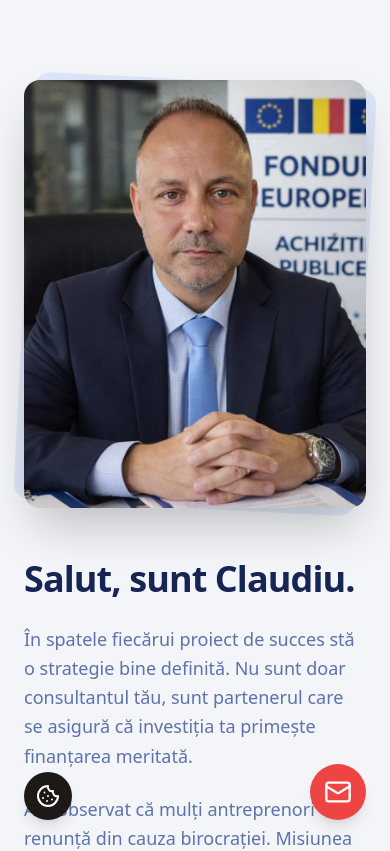
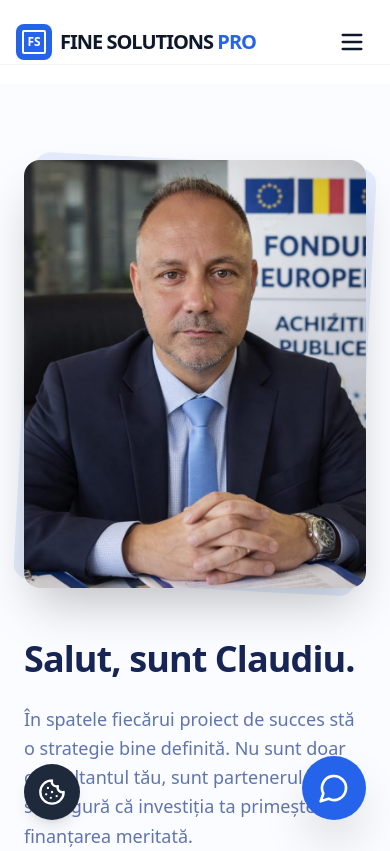
Before and after one commit to evialbert/FSPro, a Next.js app: page / in a window 390 px wide. Shown: the top 851 px of the page. Built offline with nearby package versions, Linux system fonts and the light colour scheme.

Commit message:
Prima versiune a proiectului Fine Solutions

```diff
--- a/app/layout.tsx
+++ b/app/layout.tsx
@@ -1,12 +1,17 @@
 import type { Metadata } from 'next';
-import './globals.css'; // Asigură-te că importul CSS este corect
+import './globals.css';
+
+// Importăm componentele
+import Navbar from '@/components/Navbar';
 import Footer from '@/components/Footer';
 import ContactSwitcher from '@/components/ContactSwitcher';
 import CookieButton from '@/components/CookieButton';
+import CookieBanner from '@/components/CookieBanner';
 
+// Metadata pentru SEO
 export const metadata: Metadata = {
   title: 'Fine Solutions Professional',
-  description: 'Fine Solutions Professional - Soluții profesionale pentru afacerea ta',
+  description: 'Soluții profesionale pentru afacerea ta',
 };
 
 export default function RootLayout({
@@ -16,18 +21,28 @@ export default function RootLayout({
 }) {
   return (
     <html lang="ro">
-      <body className="min-h-screen flex flex-col">
-        {/* Conținutul paginii tale */}
-        <main className="flex-grow">
+      <body className="min-h-screen flex flex-col bg-white">
+
+        {/* Navigația (Fixed la top) */}
+        <Navbar />
+
+        {/* Conținutul paginii:
+          'pt-20' este esențial pentru a preveni suprapunerea conținutului
+          peste Navbar-ul care are poziție 'fixed'.
+        */}
+        <main className="flex-grow pt-20">
           {children}
         </main>
 
-        {/* Footer-ul rămâne la baza paginii */}
+        {/* Footer-ul la baza paginii */}
         <Footer />
 
-        {/* Butoanele Floating (Se vor afișa peste tot) */}
+        {/* Elemente Floating (sunt 'fixed' în componentele lor,
+            deci vor apărea mereu deasupra conținutului) */}
         <ContactSwitcher />
         <CookieButton />
+        <CookieBanner />
+
       </body>
     </html>
   );
--- a/app/page.tsx
+++ b/app/page.tsx
@@ -1,23 +1,33 @@
 // app/page.tsx
-import Hero from "@/components/Hero";
-import Services from "@/components/Services";
-import ConsultantSection from "@/components/ConsultantSection";
-import ContactForm from "@/components/ContactForm";
+import Hero from '@/components/Hero'; // Asigură-te că ai creat acest fișier
+import Services from '@/components/Services'; // Asigură-te că ai creat acest fișier
+import ConsultantSection from '@/components/ConsultantSection'; // Secțiunea unitară cu Claudiu
 
 export default function Home() {
   return (
-    <main className="bg-stone-50 text-stone-900">
-      {/* 1. Hero: Impactul vizual și mesajul principal */}
+    <main className="flex flex-col min-h-screen">
+
+      {/* 1. Hero Section - Prima impresie (Header-ul paginii) */}
       <Hero />
 
-      {/* 2. Services: Ce oferim concret */}
+      {/* 2. Servicii - Ce oferi */}
       <Services />
 
-      {/* 3. Consultant: Autoritate și încredere */}
+      {/* 3. Despre/Consultant - Claudiu (Apare O SINGURĂ DATĂ) */}
       <ConsultantSection />
 
-      {/* 4. Contact: Apel la acțiune final */}
-      <ContactForm />
+      {/* 4. Contact/CTA - Un apel final la acțiune */}
+      <section className="py-16 bg-blue-600 text-white text-center">
+        <h2 className="text-3xl font-bold mb-4">Ești gata să duci afacerea la nivelul următor?</h2>
+        <p className="mb-8 opacity-90">Contactează-ne pentru o discuție fără obligații.</p>
+        <a
+          href="/contact"
+          className="bg-white text-blue-600 px-8 py-3 rounded-full font-bold hover:bg-slate-100 transition"
+        >
+          Solicită o ofertă
+        </a>
+      </section>
+
     </main>
   );
 }
--- a/components/ConsultantSection.tsx
+++ b/components/ConsultantSection.tsx
@@ -1,44 +1,52 @@
-import React from 'react';
+// components/ConsultantSection.tsx
+import Image from 'next/image';
+import { CheckCircle } from 'lucide-react';
 
 export default function ConsultantSection() {
+  const expertiza = [
+    'Strategie și Consultanță',
+    'Optimizarea proceselor',
+    'Management operațional',
+    'Soluții personalizate'
+  ];
+
   return (
-    <section id="consultant" className="py-20 bg-stone-50">
-      <div className="max-w-6xl mx-auto px-6 grid md:grid-cols-2 gap-12 items-center">
+    <section className="py-20 bg-white">
+      <div className="max-w-6xl mx-auto px-4 sm:px-6 lg:px-8">
+        <div className="grid md:grid-cols-2 gap-12 items-center">
 
-        {/* Imaginea - asigură-te că fișierul este în folderul /public */}
-        <div className="relative rounded-2xl overflow-hidden shadow-xl border border-stone-200">
-          <img
-            src="/claudiu.jpg"
-            alt="Claudiu - Consultant Fonduri Europene"
-            className="w-full h-[500px] object-cover"
-          />
-        </div>
-
-        {/* Textul - Conținut profesionist și prietenos */}
-        <div className="space-y-6">
-          <span className="text-stone-500 font-semibold uppercase tracking-widest text-sm">
-            Expertiză & Parteneriat
-          </span>
-
-          <h2 className="text-4xl font-bold text-stone-900 leading-tight">
-            Claudiu, partenerul tău în atragerea fondurilor europene.
-          </h2>
-
-          <div className="text-stone-700 space-y-4 text-lg">
-            <p>
-              Navigarea prin labirintul birocratic al fondurilor europene necesită mai mult decât cunoștințe tehnice; necesită o strategie clară și un partener de încredere.
-            </p>
-            <p>
-              Scopul meu este să transform complexitatea reglementărilor în oportunități concrete pentru afacerea ta. Abordez fiecare proiect cu seriozitatea și rigoarea pe care le impune acest domeniu, menținând în același timp o comunicare deschisă și transparentă cu tine.
-            </p>
+          {/* Poza - Apare o singură dată aici */}
+          <div className="relative">
+            <div className="absolute -inset-4 bg-blue-50 rounded-3xl -z-10" />
+            <Image
+              src="/poza-claudiu.jpg" // Asigură-te că ai poza în folderul public
+              alt="Claudiu - Consultant Fine Solutions"
+              width={600}
+              height={700}
+              className="rounded-2xl shadow-xl w-full h-auto object-cover"
+            />
           </div>
 
-          <a
-            href="#contact"
-            className="inline-block bg-stone-900 text-white px-8 py-4 rounded-lg font-bold hover:bg-stone-700 transition-colors"
-          >
-            Hai să discutăm despre proiectul tău
-          </a>
+          {/* Textul combinat */}
+          <div className="space-y-6">
+            <h2 className="text-3xl md:text-4xl font-extrabold text-slate-900 tracking-tight">
+              Expertiză și viziune cu <span className="text-blue-600">Claudiu</span>
+            </h2>
+            <p className="text-slate-600 text-lg leading-relaxed">
+              Cu o abordare pragmatică și orientată spre rezultate, Claudiu te ajută să identifici
+              punctele slabe ale afacerii și să le transformi în avantaje competitive.
+              Fiecare soluție este adaptată nevoilor tale specifice.
+            </p>
+
+            <ul className="space-y-3">
+              {expertiza.map((item) => (
+                <li key={item} className="flex items-center gap-3 text-slate-700">
+                  <CheckCircle className="w-5 h-5 text-blue-600" />
+                  {item}
+                </li>
+              ))}
+            </ul>
+          </div>
         </div>
       </div>
     </section>
--- a/components/ContactSwitcher.tsx
+++ b/components/ContactSwitcher.tsx
@@ -1,62 +1,45 @@
 'use client';
+import React, { useState } from 'react';
+import { MessageCircle, Send, Mail, Phone, X } from 'lucide-react';
 
-import React, { useState, useEffect } from 'react';
-import { MessageCircle, Send, Mail, Phone } from 'lucide-react';
-
-// Configurăm metodele de contact
 const contactMethods = [
-  {
-    icon: MessageCircle,
-    link: 'https://m.me/NUME_UTILIZATOR_FACEBOOK', // Înlocuiește cu link-ul tău de Messenger
-    color: 'bg-blue-600',
-    label: 'Messenger'
-  },
-  {
-    icon: Send,
-    link: 'https://wa.me/40746061243',
-    color: 'bg-green-500',
-    label: 'WhatsApp'
-  },
-  {
-    icon: Mail,
-    link: 'mailto:contact@finesolutionspro.ro',
-    color: 'bg-red-500',
-    label: 'Email'
-  },
-  {
-    icon: Phone,
-    link: 'tel:+40746061243',
-    color: 'bg-blue-900',
-    label: 'Vreau să fiu sunat(ă)'
-  },
+  { icon: MessageCircle, link: 'https://m.me/NUME_UTILIZATOR', color: 'bg-blue-600', label: 'Messenger' },
+  { icon: Send, link: 'https://wa.me/40746061243', color: 'bg-green-500', label: 'WhatsApp' },
+  { icon: Mail, link: 'mailto:contact@finesolutionspro.ro', color: 'bg-red-500', label: 'Email' },
+  { icon: Phone, link: 'tel:+40746061243', color: 'bg-blue-900', label: 'Sună-ne' },
 ];
 
 export default function ContactSwitcher() {
-  const [index, setIndex] = useState(0);
-
-  // Funcția de rotație automată
-  useEffect(() => {
-    const interval = setInterval(() => {
-      setIndex((prev) => (prev + 1) % contactMethods.length);
-    }, 3000); // Se schimbă la fiecare 3 secunde
-
-    return () => clearInterval(interval);
-  }, []);
-
-  const CurrentMethod = contactMethods[index];
-  const IconComponent = CurrentMethod.icon;
+  const [isOpen, setIsOpen] = useState(false);
 
   return (
-    <a
-      href={CurrentMethod.link}
-      target="_blank"
-      rel="noopener noreferrer"
-      className={`fixed bottom-6 right-6 z-50 flex h-14 w-14 items-center justify-center rounded-full text-white shadow-lg transition-all duration-500 hover:scale-110 active:scale-95 ${CurrentMethod.color}`}
-      title={CurrentMethod.label}
-      aria-label={CurrentMethod.label}
-    >
-      {/* Iconița se animează la schimbare */}
-      <IconComponent className="h-7 w-7 animate-in fade-in zoom-in duration-500" />
-    </a>
+    <div className="fixed bottom-6 right-6 z-50 flex flex-col items-center gap-3">
+      {isOpen && (
+        <div className="flex flex-col gap-3 mb-2 animate-in slide-in-from-bottom-6 fade-in zoom-in duration-300">
+          {contactMethods.map((method, index) => (
+            <a
+              key={index}
+              href={method.link}
+              target="_blank"
+              rel="noopener noreferrer"
+              onClick={() => setIsOpen(false)}
+              className={`flex h-14 w-14 items-center justify-center rounded-full text-white shadow-xl transition-transform hover:scale-110 ${method.color}`}
+              title={method.label}
+              aria-label={method.label}
+            >
+              <method.icon className="h-7 w-7" />
+            </a>
+          ))}
+        </div>
+      )}
+
+      <button
+        onClick={() => setIsOpen(!isOpen)}
+        className="flex h-16 w-16 items-center justify-center rounded-full bg-blue-600 text-white shadow-2xl transition-transform hover:scale-105 active:scale-95 hover:bg-blue-700"
+        aria-label="Contact"
+      >
+        {isOpen ? <X className="h-8 w-8" /> : <MessageCircle className="h-8 w-8" />}
+      </button>
+    </div>
   );
 }
--- a/components/CookieBanner.tsx
+++ b/components/CookieBanner.tsx
@@ -1,68 +1,51 @@
-"use client";
-
-import React, { useState, useEffect } from "react";
-import Link from "next/link";
+'use client';
+import React, { useState, useEffect } from 'react';
 
 export default function CookieBanner() {
-  const [isVisible, setIsVisible] = useState(false);
+  const [isOpen, setIsOpen] = useState(false);
+  const [showPreferences, setShowPreferences] = useState(false);
 
   useEffect(() => {
-    // Verificăm dacă utilizatorul a făcut deja o alegere
-    const consent = localStorage.getItem("cookie-consent");
-    if (!consent) {
-      setIsVisible(true);
-    }
+    const handleOpen = () => setIsOpen(true);
+    window.addEventListener('open-cookie-settings', handleOpen);
+    return () => window.removeEventListener('open-cookie-settings', handleOpen);
   }, []);
 
-  const handleConsent = (status: "accepted" | "rejected") => {
-    localStorage.setItem("cookie-consent", status);
-    setIsVisible(false);
-    // Aici poți activa sau opri scripturile de tracking (ex: Google Analytics)
-  };
-
-  if (!isVisible) return null;
+  if (!isOpen) return null;
 
   return (
-    <div className="fixed bottom-4 left-4 right-4 z-[100] md:left-auto md:right-8 md:max-w-md animate-in fade-in slide-in-from-bottom-10 duration-700">
-      <div className="bg-white/95 backdrop-blur-md border border-slate-200 shadow-2xl rounded-2xl p-6">
-        <div className="flex items-start space-x-4">
-          <div className="bg-blue-100 p-2 rounded-lg">
-            <span className="text-xl">🍪</span>
+    <div className="fixed bottom-0 left-0 right-0 z-[100] bg-white p-6 shadow-[0_-10px_25px_-5px_rgba(0,0,0,0.1)] border-t border-slate-200">
+      <div className="max-w-4xl mx-auto">
+        {!showPreferences ? (
+          <div className="flex flex-col md:flex-row items-center justify-between gap-4">
+            <p className="text-sm text-slate-700 text-center md:text-left">
+              Folosim cookie-uri pentru a îmbunătăți experiența ta.
+            </p>
+            <div className="flex gap-3 w-full md:w-auto">
+              <button onClick={() => setShowPreferences(true)} className="flex-1 md:flex-none px-4 py-3 text-sm font-semibold text-slate-600 border border-slate-200 rounded-lg hover:bg-slate-50">
+                Setează preferințele
+              </button>
+              <button onClick={() => setIsOpen(false)} className="flex-1 md:flex-none px-6 py-3 text-sm font-semibold bg-blue-600 text-white rounded-lg hover:bg-blue-700">
+                Acceptă
+              </button>
+            </div>
           </div>
-          <div className="flex-1">
-            <h3 className="text-sm font-bold text-slate-900 uppercase tracking-tight">
-              Controlul Confidențialității
-            </h3>
-            <p className="text-xs text-slate-500 mt-1 leading-relaxed">
-              Folosim cookie-uri pentru a îmbunătăți experiența pe Fine Solutions Pro.
-              Unele sunt esențiale, altele ne ajută să analizăm traficul.
-            </p>
-          </div>
-        </div>
-
-        <div className="mt-6 flex flex-col space-y-2">
-          <div className="flex space-x-2">
-            <button
-              onClick={() => handleConsent("accepted")}
-              className="flex-1 bg-blue-600 text-white text-xs font-bold py-3 rounded-xl hover:bg-blue-700 transition-all"
-            >
-              ACCEPTĂ TOT
-            </button>
-            <button
-              onClick={() => handleConsent("rejected")}
-              className="flex-1 bg-slate-100 text-slate-700 text-xs font-bold py-3 rounded-xl hover:bg-slate-200 transition-all"
-            >
-              REFUZĂ
+        ) : (
+          <div className="space-y-4">
+            <h3 className="font-bold text-slate-900">Gestionare preferințe</h3>
+            <div className="grid grid-cols-1 md:grid-cols-3 gap-4 text-sm">
+              {['Necesare', 'Analitice', 'Marketing'].map((item) => (
+                <div key={item} className="p-3 border rounded-lg bg-slate-50 flex items-center justify-between">
+                  <span>{item}</span>
+                  <input type="checkbox" defaultChecked={item === 'Necesare'} disabled={item === 'Necesare'} />
+                </div>
+              ))}
+            </div>
+            <button onClick={() => setIsOpen(false)} className="w-full py-3 bg-blue-600 text-white font-bold rounded-lg hover:bg-blue-700">
+              Salvează și închide
             </button>
           </div>
-
-          <Link
-            href="/politica-cookie"
-            className="text-[10px] text-center text-slate-400 hover:text-blue-600 font-medium underline transition-colors"
-          >
-            Vezi Detalii & Setări Personalizate
-          </Link>
-        </div>
+        )}
       </div>
     </div>
   );
--- a/components/CookieButton.tsx
+++ b/components/CookieButton.tsx
@@ -3,20 +3,17 @@ import React from 'react';
 import { Cookie } from 'lucide-react';
 
 export default function CookieButton() {
-  // Această funcție depinde de librăria ta de cookies (ex: tarteaucitron, react-cookie-consent)
   const openCookieSettings = () => {
-    // Exemplu: Dacă folosești un event custom sau o librărie specifică
     window.dispatchEvent(new CustomEvent('open-cookie-settings'));
-    console.log("Deschide setări cookie");
   };
 
   return (
     <button
       onClick={openCookieSettings}
-      className="fixed bottom-6 left-6 z-50 flex h-12 w-12 items-center justify-center rounded-full bg-stone-800 text-white shadow-lg transition-transform hover:scale-105 hover:bg-stone-900"
+      className="fixed bottom-6 left-6 z-50 flex h-14 w-14 items-center justify-center rounded-full bg-slate-800 text-white shadow-lg transition-transform hover:scale-105 hover:bg-slate-900"
       aria-label="Setări Cookies"
     >
-      <Cookie className="h-6 w-6" />
+      <Cookie className="h-7 w-7" />
     </button>
   );
 }
```
